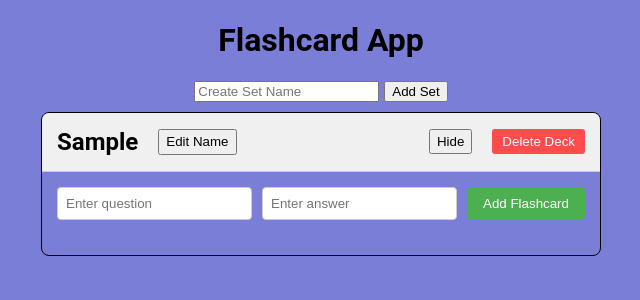
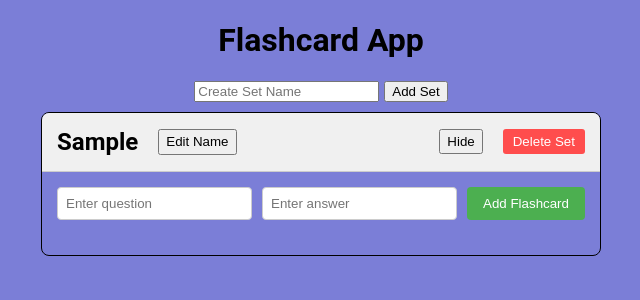
Before and after one commit to aaronamano/flashcard-app, a React (Vite) app: page / in a window 1280 px wide. Both pictures are taken after typing "Sample" into the empty fields and a click on the button "Add Set". Shown: the top 300 px of the page, without its empty margins (319-959 px from the left). Built offline with nearby package versions, Linux system fonts and the light colour scheme.

Commit message:
minor css change

```diff
--- a/src/components/Deck.jsx
+++ b/src/components/Deck.jsx
@@ -89,7 +89,7 @@ function Deck({ deck, onAddCard, onDeleteDeck, onDeleteCard, onEditDeckName }) {
           <button onClick={toggleVisibility}>
             {isVisible ? 'Hide' : 'Show'}
           </button>
-          <button onClick={handleDeleteDeck} className="delete-deck-btn">Delete Deck</button>
+          <button onClick={handleDeleteDeck} className="delete-deck-btn">Delete Set</button>
         </div>
       </div>
       {isVisible && (
```
